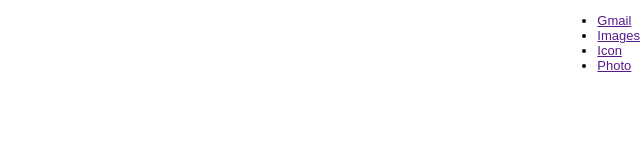
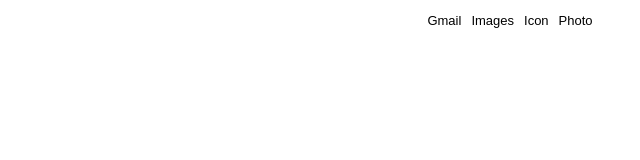
Before and after one commit to JoEduardoReyes/Google-Clone, a plain HTML site: page index.html in a window 1280 px wide. Shown: the whole page, without its empty margins (640-1280 px from the left). Drawn offline with Linux system fonts and the light colour scheme.

Commit message:
Posicionar una lista en horizontal

```diff
--- a/css/main.css
+++ b/css/main.css
@@ -3,6 +3,11 @@ body {
   padding: 0px;
   font-size: 13px;
   font-family: Arial, Helvetica, sans-serif;
+}
+
+a {
+  text-decoration: none;
+  cursor: pointer;
 }
 
 header {
@@ -14,3 +19,17 @@ header nav {
   display: flex;
   justify-content: flex-end;
 }
+
+header nav .nav-right-section {
+  width: 250px;
+  height: auto;
+  display: flex;
+  list-style: none;
+  justify-content: center;
+  align-content: center;
+}
+
+nav .nav-right-section a {
+  margin-right: 10px;
+  color: #000000;
+}
--- a/index.html
+++ b/index.html
@@ -9,7 +9,7 @@
   <body>
     <header>
       <nav>
-        <ul>
+        <ul class="nav-right-section">
           <li><a href="">Gmail</a></li>
           <li><a href="">Images</a></li>
           <li><a href="">Icon</a></li>
```
